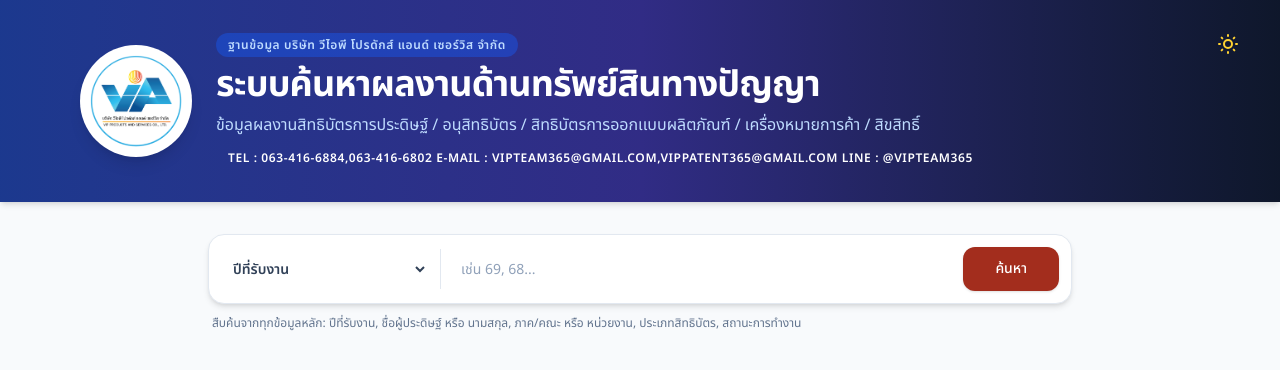
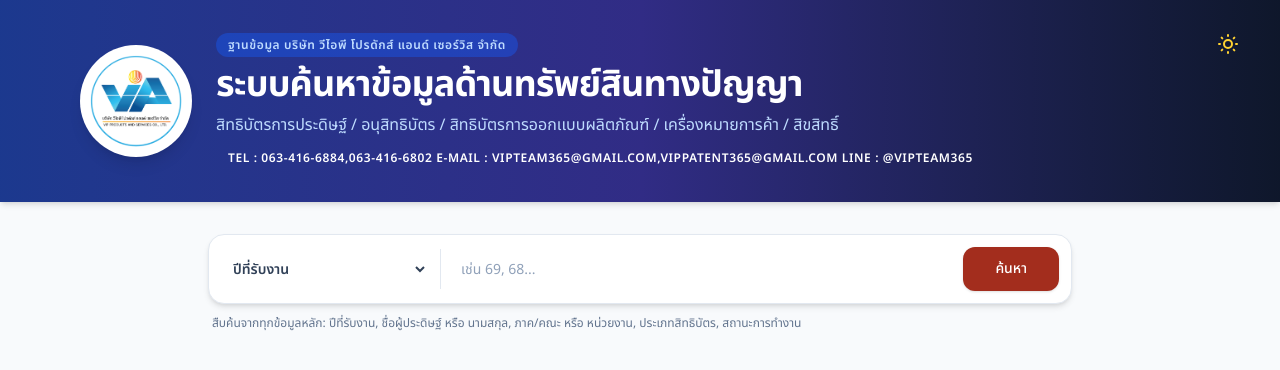
Before and after one commit to namnonginwza-hue/Ip_monitoring, a Next.js app: page / in a window 1280 px wide. Shown: the top 370 px of the page. Built offline with nearby package versions, Linux system fonts and the light colour scheme; no server answers.

Commit message:
29/10/69

```diff
--- a/app/page.tsx
+++ b/app/page.tsx
@@ -84,7 +84,7 @@ export default function PatentSearchPage() {
     setErrorMessage(null)
 
     try {
-      let query = supabase.from('ip_mornitoring_28_10_69').select('*')
+      let query = supabase.from('ip_mornitoring_29_10_69').select('*')
 
       if (searchField === 'year_received') {
         query = query.eq('year_received', cleanKeyword)
@@ -155,10 +155,10 @@ export default function PatentSearchPage() {
               ฐานข้อมูล บริษัท วีไอพี โปรดักส์ แอนด์ เซอร์วิส จำกัด
             </span>
             <h1 className="text-2xl md:text-4xl font-bold tracking-tight">
-              ระบบค้นหาผลงานด้านทรัพย์สินทางปัญญา
+              ระบบค้นหาข้อมูลด้านทรัพย์สินทางปัญญา
             </h1>
             <p className="text-blue-200 text-sm md:text-base">
-              ข้อมูลผลงานสิทธิบัตรการประดิษฐ์ / อนุสิทธิบัตร / สิทธิบัตรการออกเเบบผลิตภัณฑ์ / เครื่องหมายการค้า / สิขสิทธิ์
+              สิทธิบัตรการประดิษฐ์ / อนุสิทธิบัตร / สิทธิบัตรการออกเเบบผลิตภัณฑ์ / เครื่องหมายการค้า / สิขสิทธิ์
             </p>
             <span className=" text-white-200 text-xs font-semibold px-3 py-1 rounded-full uppercase tracking-wider inline-block">
               Tel : 063-416-6884,063-416-6802  E-mail : vipteam365@gmail.com,vippatent365@gmail.com Line : @vipteam365
```
